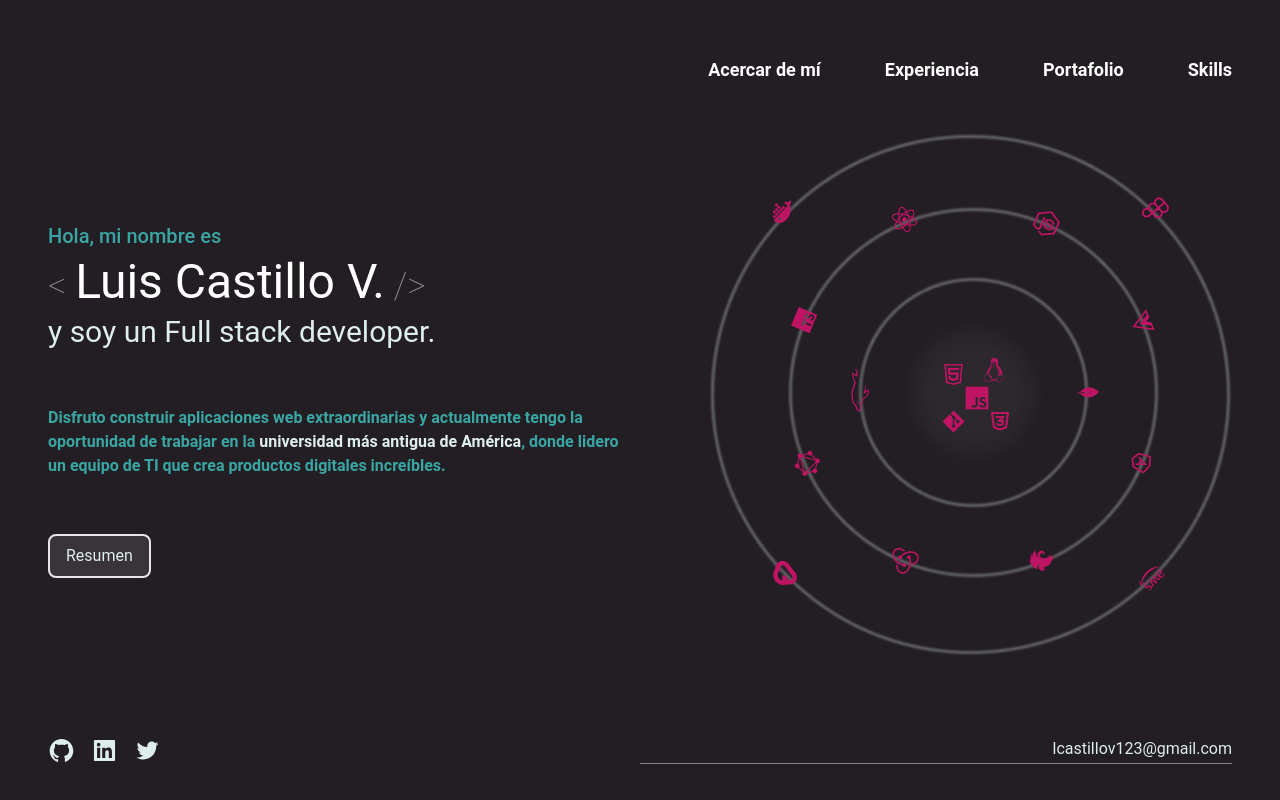
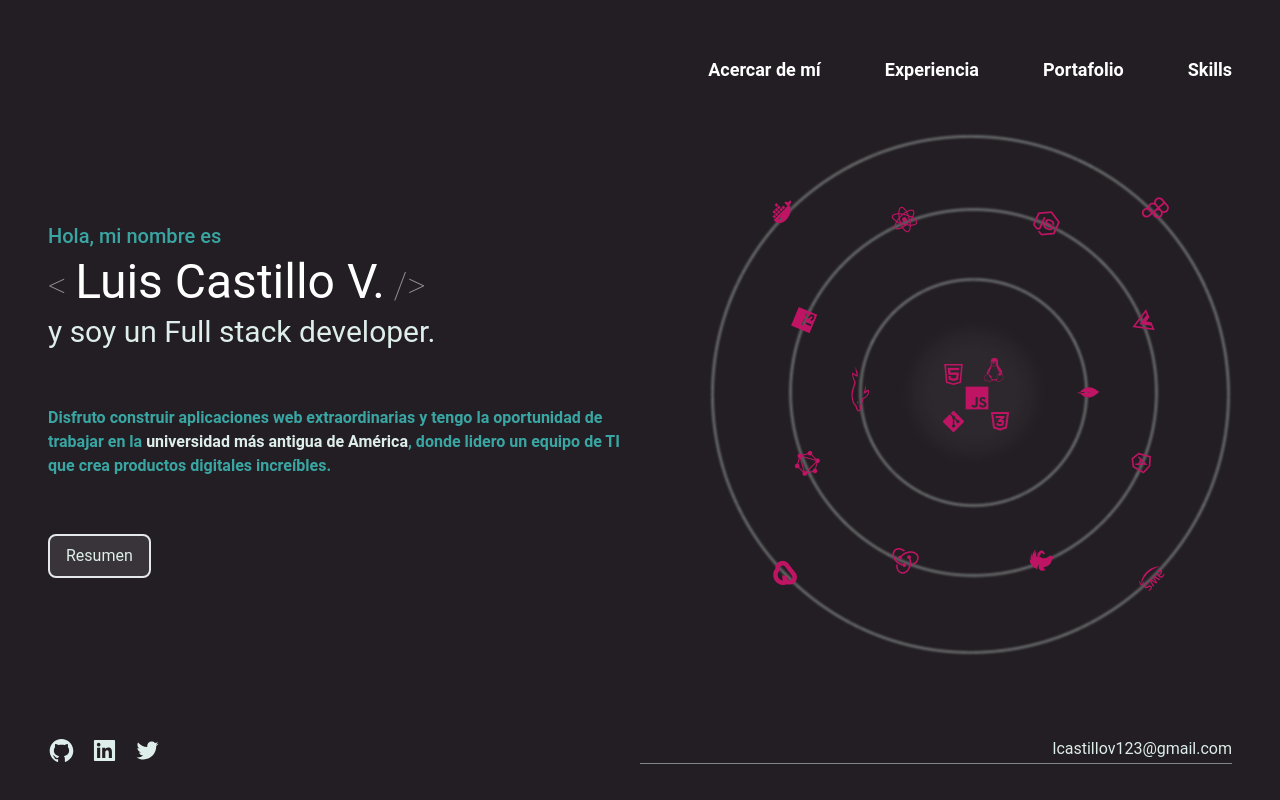
Before and after one commit to luiscavibot/luis-castillo-villafuerte, a Next.js app: page / in a window 1280 px wide. Shown: the top 800 px of the page. Built offline with nearby package versions, Linux system fonts and the light colour scheme.

Commit message:
actualización de acerca de mí

```diff
--- a/components/AcercaDeMi.tsx
+++ b/components/AcercaDeMi.tsx
@@ -16,7 +16,7 @@ export const AcercaDeMi = () => {
 				que decidí hacer borrón y cuenta nueva. Me aventuré en hacer un
 				desarrollo propio usando
 				<span className="text-verde font-semibold">
-					HTML, CSS y Javascript puro
+					&nbsp;HTML, CSS y Javascript puro
 				</span>
 				. Al inicio fue muy complicado; pero, luego de muchos esfuerzos,
 				junto a un extraordinario equipo de trabajo, logramos la meta.
--- a/components/PortfolioContent.tsx
+++ b/components/PortfolioContent.tsx
@@ -24,7 +24,7 @@ const PortfolioContent = () => {
 			Recopila un interesante acervo de materiales auditivos, visuales y textuales.`,
 			title: 'Archivo Covid-19 Perú',
 			image: proyectoAc19p,
-			link: 'https://unmsm.edu.pe/',
+			link: 'https://ac19p.unmsm.edu.pe/',
 		},
 		{
 			id: '3',
--- a/components/PresentacionPrincipal.tsx
+++ b/components/PresentacionPrincipal.tsx
@@ -15,8 +15,8 @@ export default function PresentacionPrincipal() {
 			</h1>
 			<h2 className="text-3xl mt-2">y soy un Full stack developer.</h2>
 			<p className="text-verde mt-14 font-semibold">
-				Disfruto construir aplicaciones web extraordinarias y
-				actualmente tengo la oportunidad de trabajar en la{' '}
+				Disfruto construir aplicaciones web extraordinarias y tengo la
+				oportunidad de trabajar en la{' '}
 				<span
 					className="text-claro cursor-pointer hover:underline"
 					onClick={() => {
```
